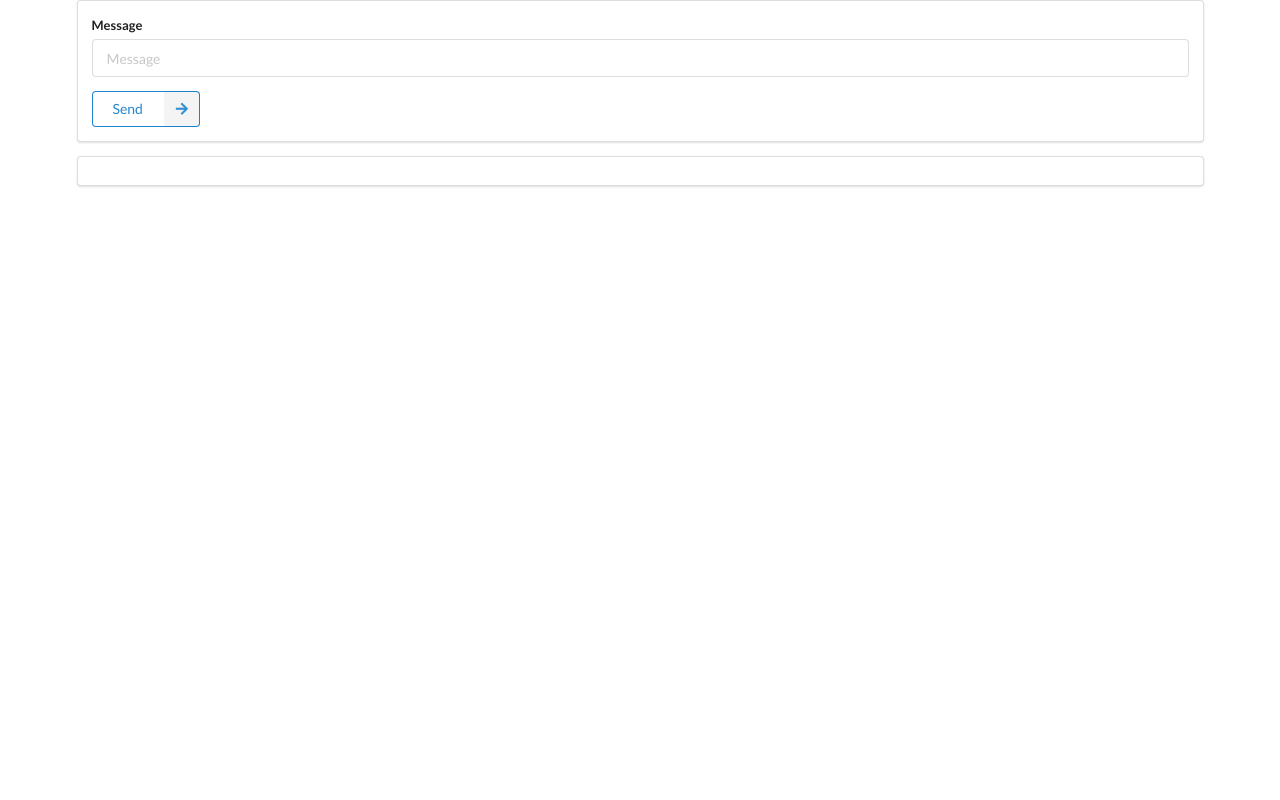
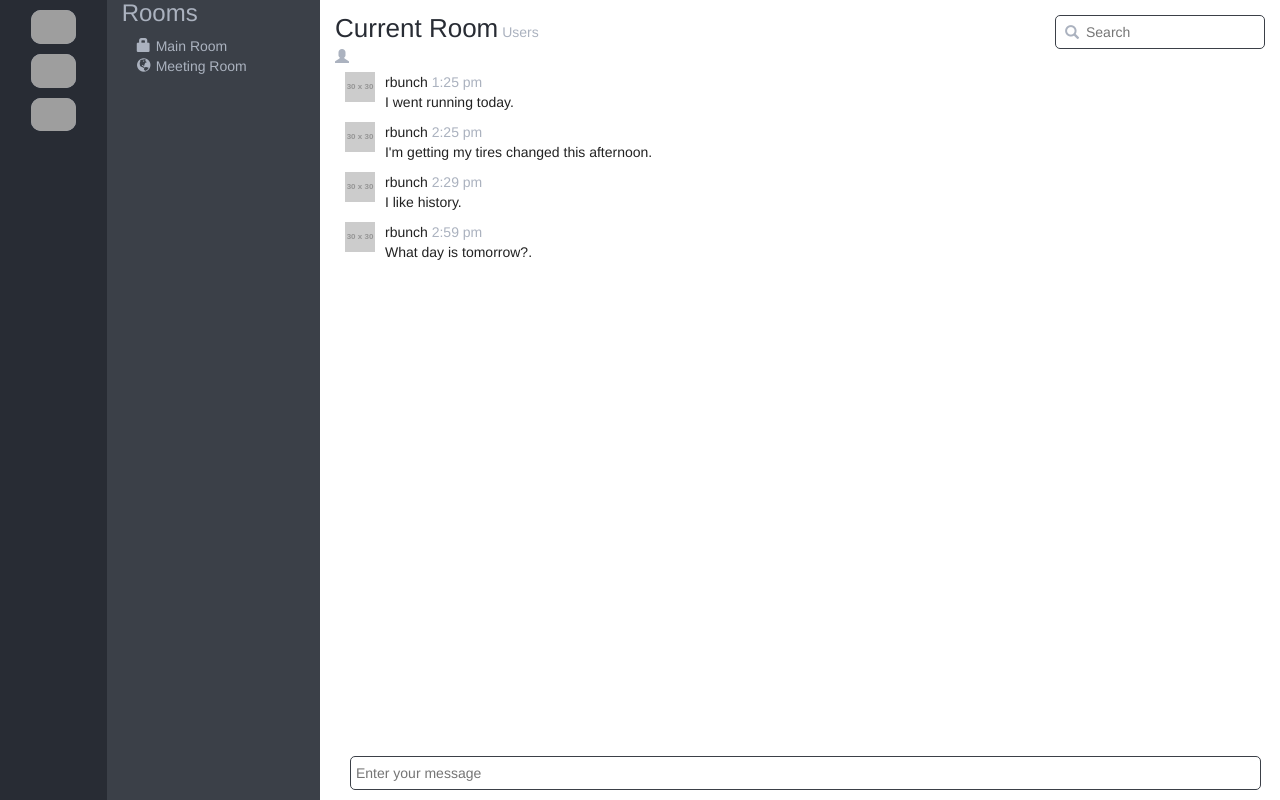
Before and after one commit to AriaMAN-ACT/chatroom, a website: page public/index.html in a window 1280 px wide. Drawn offline with nearby package versions, Linux system fonts and the light colour scheme; no server answers; grey boxes are pictures that could not be loaded; placeholder pictures from the web are drawn by us.

Commit message:
initial state for writing slack clone

```diff
--- a/public/index.html
+++ b/public/index.html
@@ -6,36 +6,86 @@
     <link rel="stylesheet" href="https://cdnjs.cloudflare.com/ajax/libs/semantic-ui/2.4.1/semantic.min.css"/>
 </head>
 <body>
-<div class="ui container segment">
-    <form class="ui form" id="form">
-        <div class="field">
-            <label>Message</label>
-            <input type="text" name="message" placeholder="Message" id="input"/>
+<link rel="stylesheet" href="https://maxcdn.bootstrapcdn.com/bootstrap/3.3.7/css/bootstrap.min.css" integrity="sha384-BVYiiSIFeK1dGmJRAkycuHAHRg32OmUcww7on3RYdg4Va+PmSTsz/K68vbdEjh4u" crossorigin="anonymous">
+<link rel="stylesheet" type="text/css" href="styles/style.css">
+
+<div class="container-fluid">
+    <div class="row">
+        <div class="col-sm-1 namespaces">
+            <div class="namespace" ns="/wiki"><img src="https://upload.wikimedia.org/wikipedia/en/thumb/8/80/Wikipedia-logo-v2.svg/103px-Wikipedia-logo-v2.svg.png"></div>
+            <div class="namespace" ns="/mozilla"><img src="https://www.mozilla.org/media/img/logos/firefox/logo-quantum.9c5e96634f92.png"></div>
+            <div class="namespace" ns="/linux"><img src="https://upload.wikimedia.org/wikipedia/commons/a/af/Tux.png"></div>
         </div>
-        <button class="ui button right labeled icon basic primary " type="submit">
-            <i class="right arrow icon"></i>
-            Send
-        </button>
-    </form>
-</div>
-<div class="ui container segment">
-    <div class="ui list" id="chat">
+        <div class="col-sm-2 rooms">
+            <h3>Rooms</h3>
+            <ul class="room-list">
+                <li onclick="joinRoom(1,2)"><span class="glyphicon glyphicon-lock"></span>Main Room</li>
+                <li onclick="joinRoom(2,1)"><span class="glyphicon glyphicon-globe"></span>Meeting Room</li>
+            </ul>
+        </div>
+        <div class="chat-panel col-sm-9">
+            <div class="room-header row col-6">
+                <div class="col-sm-3"><span class="curr-room-text">Current Room</span> <span class="curr-room-num-users">Users <span class="glyphicon glyphicon-user"></span></span></div>
+                <div class="col-sm-3 search pull-right">
+                    <span class="glyphicon glyphicon-search"></span>
+                    <input type="text" id="search-box" placeholder="Search" />
+                </div>
+            </div>
+            <div class="message-form">
+                <form id="user-input">
+                    <div class="col-sm-12">
+                        <input id="user-message" type="text" placeholder="Enter your message" />
+                    </div>
+                    <!-- <div class="col-sm-2">
+                        <input class="btn btn-primary" type="submit" value="send" />
+                    </div> -->
+                </form>
+            </div>
+            <ul id="messages" class="col-sm-12">
+                <li>
+                    <div class="user-image">
+                        <img src="https://via.placeholder.com/30" />
+                    </div>
+                    <div class="user-message">
+                        <div class="user-name-time">rbunch <span>1:25 pm</span></div>
+                        <div class="message-text">I went running today.</div>
+                    </div>
+                </li>
+
+                <li>
+                    <div class="user-image">
+                        <img src="https://via.placeholder.com/30" />
+                    </div>
+                    <div class="user-message">
+                        <div class="user-name-time">rbunch <span>2:25 pm</span></div>
+                        <div class="message-text">I'm getting my tires changed this afternoon.</div>
+                    </div>
+                </li>
+                <li>
+                    <div class="user-image">
+                        <img src="https://via.placeholder.com/30" />
+                    </div>
+                    <div class="user-message">
+                        <div class="user-name-time">rbunch <span>2:29 pm</span></div>
+                        <div class="message-text">I like history.</div>
+                    </div>
+                </li>
+                <li>
+                    <div class="user-image">
+                        <img src="https://via.placeholder.com/30" />
+                    </div>
+                    <div class="user-message">
+                        <div class="user-name-time">rbunch <span>2:59 pm</span></div>
+                        <div class="message-text">What day is tomorrow?.</div>
+                    </div>
+                </li>
+
+            </ul>
+        </div>
     </div>
 </div>
-<script src="socket.io/socket.io.js"></script>
-<script>
-    const socket = io('http://localhost:3000');
 
-    socket.on('serverMsg', res => {
-        document.getElementById('chat').innerHTML += `<div class="item">${res.id}: ${res.msg}</div>`;
-    });
-
-    document.getElementById('form').addEventListener('submit', event => {
-        event.preventDefault();
-        const input = document.getElementById('input');
-        socket.emit('clientMsg', input.value);
-        input.value = '';
-    });
-</script>
+<script src="/socket.io/socket.io.js"></script>
+<script src="scripts/index.js"></script>
 </body>
 </html>
--- /dev/null
+++ b/public/scripts/index.js
@@ -0,0 +1,12 @@
+const socket = io('http://localhost:3000');
+
+socket.on('serverMsg', res => {
+    document.getElementById('chat').innerHTML += `<div class="item">${res.id}: ${res.msg}</div>`;
+});
+
+document.getElementById('form').addEventListener('submit', event => {
+    event.preventDefault();
+    const input = document.getElementById('input');
+    socket.emit('clientMsg', input.value);
+    input.value = '';
+});
--- /dev/null
+++ b/public/styles/style.css
@@ -0,0 +1,116 @@
+body{
+    background-color: #3B4048;
+    color: white;
+}
+
+.namespaces{
+    background-color: #282c34;
+    min-height: 100vh;
+    color: #ABB2BF;
+    text-align: center;
+
+}
+
+.namespaces img{
+    margin-top: 10px;
+    background-color: #ABB2BF;
+    border-radius: 10px;
+    cursor: pointer;
+    width:45px;
+}
+
+.room-list{
+    padding-left: 0px;
+}
+
+.room-list li{
+    cursor: pointer;
+    list-style-type: none;
+    padding: 0px 15px;
+}
+
+.room-list li span{
+    margin-right: 5px;
+}
+
+.room-list li.active{
+    background-color: #61AFEF;
+    color: #fff
+}
+
+.rooms{
+    background: #3B4048;
+    min-height: 100vh;
+    color: #ABB2BF;
+
+}
+
+
+.chat-panel{
+    background-color: #fff;
+    min-height: 100vh;
+    position: relative;
+    padding-top: 10px;
+}
+.chat-panel .curr-room-text{
+    color: #282c34;
+    font-size: 26px;
+}
+.curr-room-num-users, .search{
+    font-size: 14px;
+    color: #ABB2BF;
+    position: realtive;
+}
+
+.search{
+    margin-top: 5px;
+}
+
+.search span{
+    position: absolute;
+    left: 25px;
+    top: 10px;
+}
+
+.search input{
+    padding-left: 30px;
+}
+
+.message-form {
+    margin: 0px; margin-bottom: 10px;
+    position: absolute;
+    bottom: 0;
+    width: 98%
+}
+input {
+    width: 100%;
+    height: 34px;
+    color: #ABB2BF;
+    border: 1px solid #3B4048;
+    border-radius: 5px;
+    padding-left: 5px;
+}
+#messages {
+    list-style-type: none; margin: 0; padding: 0;
+    color: #3B4048;
+    max-height: 85%;
+    overflow: scroll;
+}
+#messages li .user-image{
+    /* width: 50px; */
+    /* display: inline-block; */
+}
+#messages li .user-message{
+    margin-left: 10px;
+    color: #222;
+}
+
+#messages li .user-name-time span{
+    color: #ABB2BF;
+}
+
+#messages li {
+    padding: 5px 10px;
+    display: flex;
+    align-items: stretch;
+}
--- a/src/index.js
+++ b/src/index.js
@@ -1,7 +1,7 @@
 const socketIo = require('socket.io');
 const express = require('express');
 
-const socketEvents = require('./model/SocketEvents');
+const socketEvents = require('./models/SocketEvents');
 
 const app = express();
 
```
Also changed, not shown: src/models/Namespace.js (added, +16 -0 lines), src/models/Room.js (added, +17 -0 lines), src/utils/namespaces.js (added, +25 -0 lines), src/models/SocketEvents.js (renamed from src/model/SocketEvents.js).
